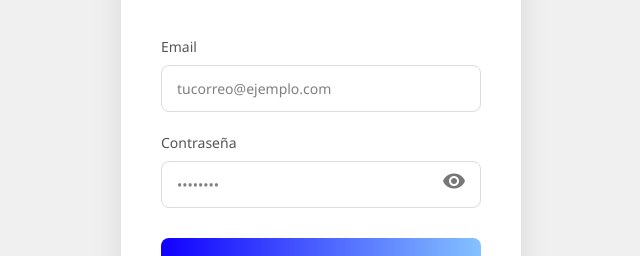
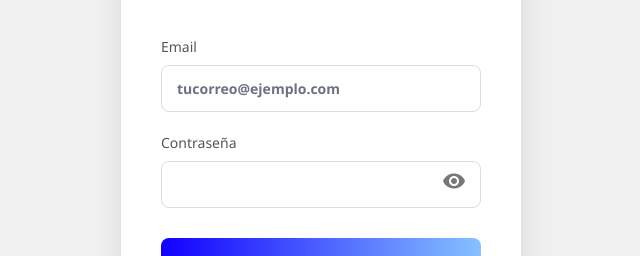
Before and after one commit to CalderonJh/isw1-front-fpc-users, an Angular app: page /login in a window 1280 px wide. Shown: the part 232-488 px from the top of the page, without its empty margins (319-959 px from the left). Built offline with nearby package versions, Linux system fonts and the light colour scheme.

Commit message:
Añadir estilos de placeholder y eliminar texto de placeholder en el campo de contraseña

```diff
--- a/src/app/pages/login-page/login-page.component.html
+++ b/src/app/pages/login-page/login-page.component.html
@@ -17,6 +17,7 @@
           type="email"
           id="email"
           name="email"
+          class="placeholder:text-gray-500 font-semibold placeholder:text-sm"
           [(ngModel)]="email"
           required
           placeholder="tucorreo@ejemplo.com"
@@ -37,7 +38,6 @@
             name="password"
             [(ngModel)]="password"
             required
-            placeholder="••••••••"
             #passwordInput="ngModel"
             [ngClass]="{'invalid': passwordInput.invalid && passwordInput.touched}"
           >
```
